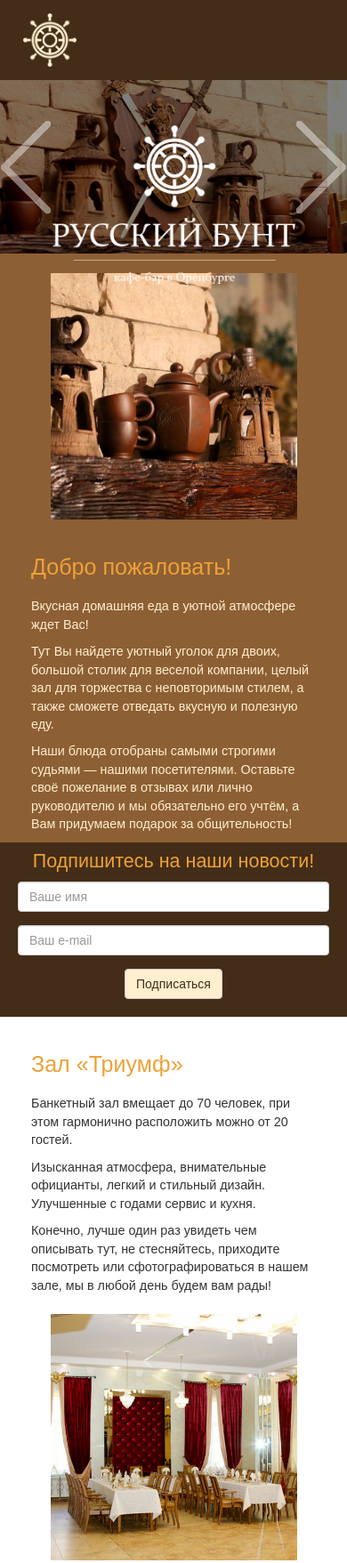
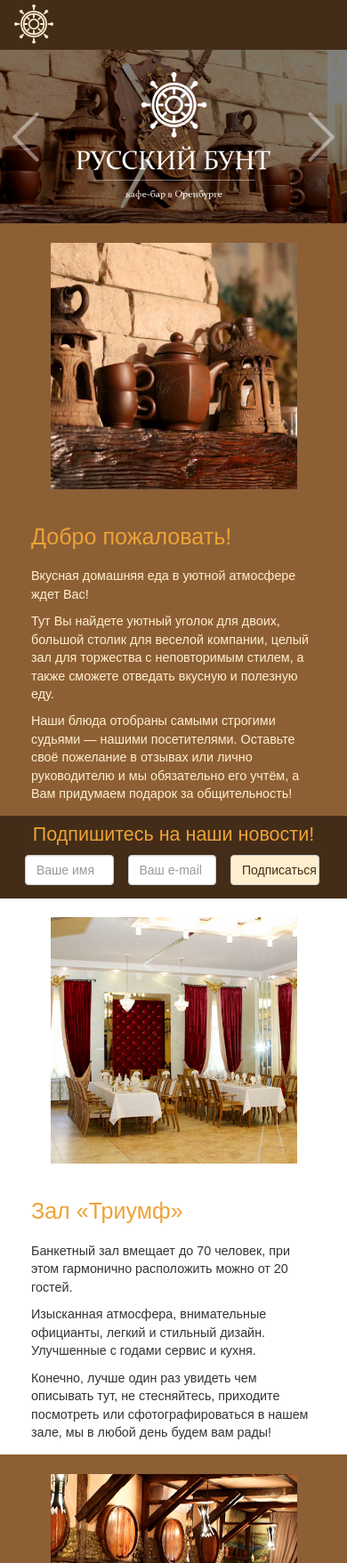
Before and after one commit to s1im05/rbunt, a website built with webpack: page index.html in a window 390 px wide. Shown: the top 1757 px of the page at 89% size. Built offline with nearby package versions, Linux system fonts and the light colour scheme.

Commit message:
Template for mobile phones

```diff
--- a/css/_layout.scss
+++ b/css/_layout.scss
@@ -19,7 +19,7 @@
     opacity: .8;
   }
   .menu {
-    padding: 30px 20px;
+    padding: 15px 0;
   }
   .bron {
     background: $nav-color;
@@ -42,11 +42,9 @@
   }
   .logo, .logo:hover {
     float: left;
-    margin-top: 14px;
-    margin-right: 30px;
-    margin-left: 10px;
+    margin-top: 4px;
     img {
-      height: 60px;
+      height: 44px;
     }
   }
 }
@@ -125,6 +123,9 @@
       color: $bg;
     }
   }
+  & > .col-sm-6 > p:last-child {
+    margin-bottom: 1em;
+  }
 }
 
 .footer {
@@ -153,3 +154,32 @@
     margin-top: 0;
   }
 }
+
+@media only screen and (max-width: 768px) {
+  .carousel {
+    .carousel-control.left, .carousel-control.right {
+      background-size: 30px;
+    }
+  }
+  .footer {
+    .follow {
+      margin-top: 1em;
+      float: left!important;
+    }
+  }
+  .main-logo {
+    top: 3vh !important;
+    & > img {
+      max-width: 80%!important;
+      max-height: 80%!important;
+    }
+  }
+  .xs-inpt {
+    float: left;
+    width: 33%;
+    padding: 0 8px;
+    & >input, & > button {
+      width: 100%;
+    }
+  }
+}
--- a/css/_variables.scss
+++ b/css/_variables.scss
@@ -2,4 +2,4 @@ $bg: #432D19;
 $nav-color: #ffefce;
 $bg-light: lighten($bg, 20);
 
-$nav-height: 90px;
+$nav-height: 56px;
--- a/index.html
+++ b/index.html
@@ -3,7 +3,7 @@
 <head>
     <meta charset="utf-8">
     <title>Русский бунт &mdash; Главная страница &mdash; кафе-бар в в Оренбурге, заказ столика, проведение свадеб и выпускных, праздник, вкусное меню</title>
-    <meta name="viewport" content="width=device-width, initial-scale=1">
+    <meta name="viewport" content="width=device-width, initial-scale=0.67, height=device-width">
     <link rel="stylesheet" href="dist/main-styles.css">
     <link rel="shortcut icon" href="assets/favicon.png">
 
@@ -18,17 +18,11 @@
                 <img src="assets/nav-logo.png">
             </a>
             <div class="pull-right menu hidden-xs">
-                <a href="#">
-                    галерея
-                </a>
+                <a href="#">залы</a>
                 <span class="delim"></span>
-                <a href="#">
-                    отзывы
-                </a>
+                <a href="#">отзывы</a>
                 <span class="delim"></span>
-                <a href="#">
-                    контакты
-                </a>
+                <a href="#">контакты</a>
                 <a href="#" class="bron">
                     забронировать
                 </a>
@@ -76,17 +70,24 @@
         <div class="inline">
             <h3>Подпишитесь на наши новости!</h3>
             <div class="form-inline">
-                <div class="form-group">
+                <div class="form-group xs-inpt">
                     <input type="text" class="form-control" placeholder="Ваше имя">
                 </div>
-                <div class="form-group">
+                <div class="form-group xs-inpt">
                     <input type="email" class="form-control" placeholder="Ваш e-mail">
                 </div>
-                <button type="submit" class="btn btn-default">Подписаться</button>
+                <div class="form-group xs-inpt">
+                    <button type="submit" class="btn btn-default">Подписаться</button>
+                </div>
             </div>
         </div>
     </div>
     <div class="row article">
+        <div class="col-sm-6 text-center visible-xs">
+            <div class="img-zoomable">
+                <img src="assets/triumf.jpg" alt="Зал Триумф">
+            </div>
+        </div>
         <div class="col-sm-6">
             <h3>Зал &laquo;Триумф&raquo;</h3>
             <p>Банкетный зал вмещает до 70 человек, при этом гармонично расположить можно от 20 гостей.</p>
@@ -94,7 +95,7 @@
             <p>Конечно, лучше один раз увидеть чем описывать тут, не стесняйтесь, приходите посмотреть
                 или сфотографироваться в нашем зале, мы в любой день будем вам рады!</p>
         </div>
-        <div class="col-sm-6 text-center">
+        <div class="col-sm-6 text-center hidden-xs">
             <div class="img-zoomable">
                 <img src="assets/triumf.jpg" alt="Зал Триумф">
             </div>
@@ -114,6 +115,11 @@
         </div>
     </div>
     <div class="row article">
+        <div class="col-sm-6 text-center visible-xs">
+            <div class="img-zoomable">
+                <img src="assets/burger.jpg" alt="Самые вкусные бургеры в кафе-баре Русский бунт">
+            </div>
+        </div>
         <div class="col-sm-6">
             <h3>Хиты от шеф-повара</h3>
             <p>Что особенно любят посетители?</p>
@@ -121,7 +127,7 @@
             <p>Все наши блюда только из натуральных ингридиентов и приготовлены на современной технике, максимально сохраняющий вкус и полезные свойства.</p>
             <p>Попробуйте, и Вам обязательно понравится!</p>
         </div>
-        <div class="col-sm-6 text-center">
+        <div class="col-sm-6 text-center hidden-xs">
             <div class="img-zoomable">
                 <img src="assets/burger.jpg" alt="Самые вкусные бургеры в кафе-баре Русский бунт">
             </div>
```
